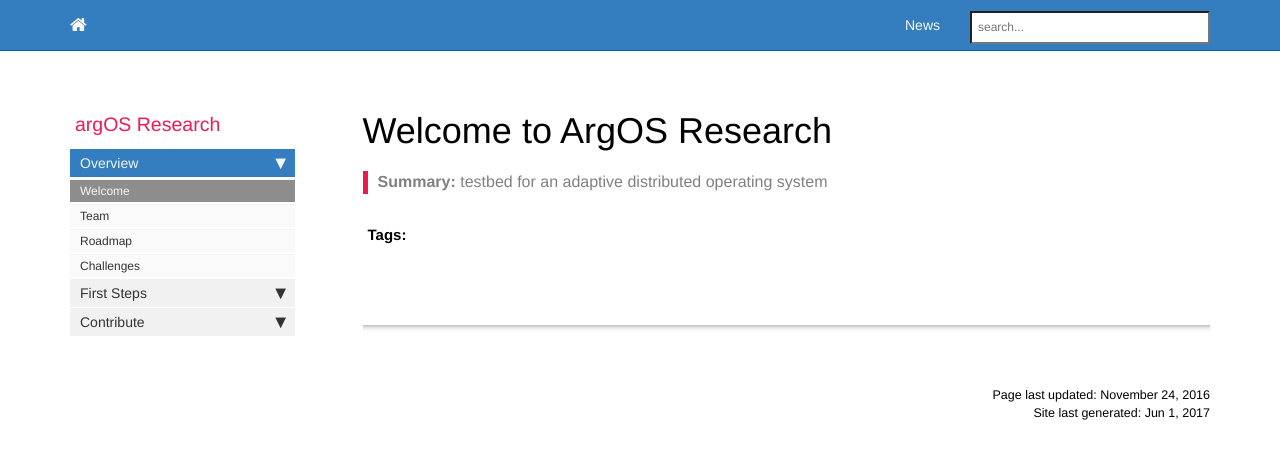
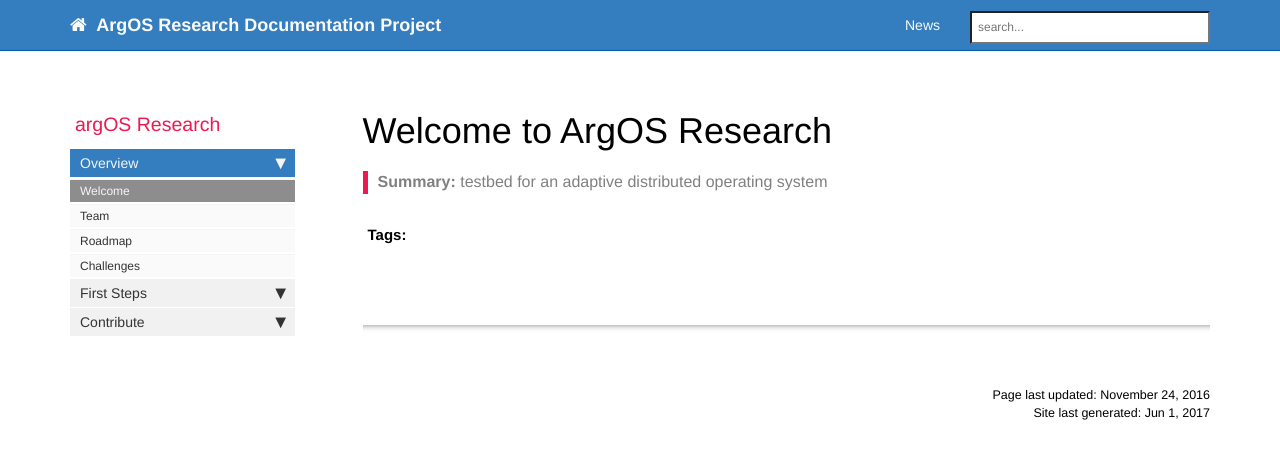
Before and after one commit to Flowm/argos-research.github.io, a Jekyll site: the page built from pages/argOS/index.md, in a window 1280 px wide. Shown: the top 459 px of the page. Built offline with Jekyll 4.4.1, drawn with Linux system fonts in a browser that asks for light colours; nearby versions of some CDN libraries; comment, search, counter and statistics services are not loaded.

Commit message:
sidebar removed

```diff
--- a/_config.yml
+++ b/_config.yml
@@ -2,7 +2,7 @@
 output: web
 # this property is useful for conditional filtering of content that is separate from the PDF.
 
-topnav_title: ""
+topnav_title: ArgOS Research Documentation Project
 # this appears on the top navigation bar next to the home button
 
 site_title: ArgOS Research
@@ -91,9 +91,9 @@ defaults:
 # these are defaults used for the frontmatter for these file types
 
 sidebars:
-- home_sidebar
+#- home_sidebar
 - main_sidebar
-- other
+#- other
 
 description: "feed description"
 # the description is used in the feed.xml file
```
